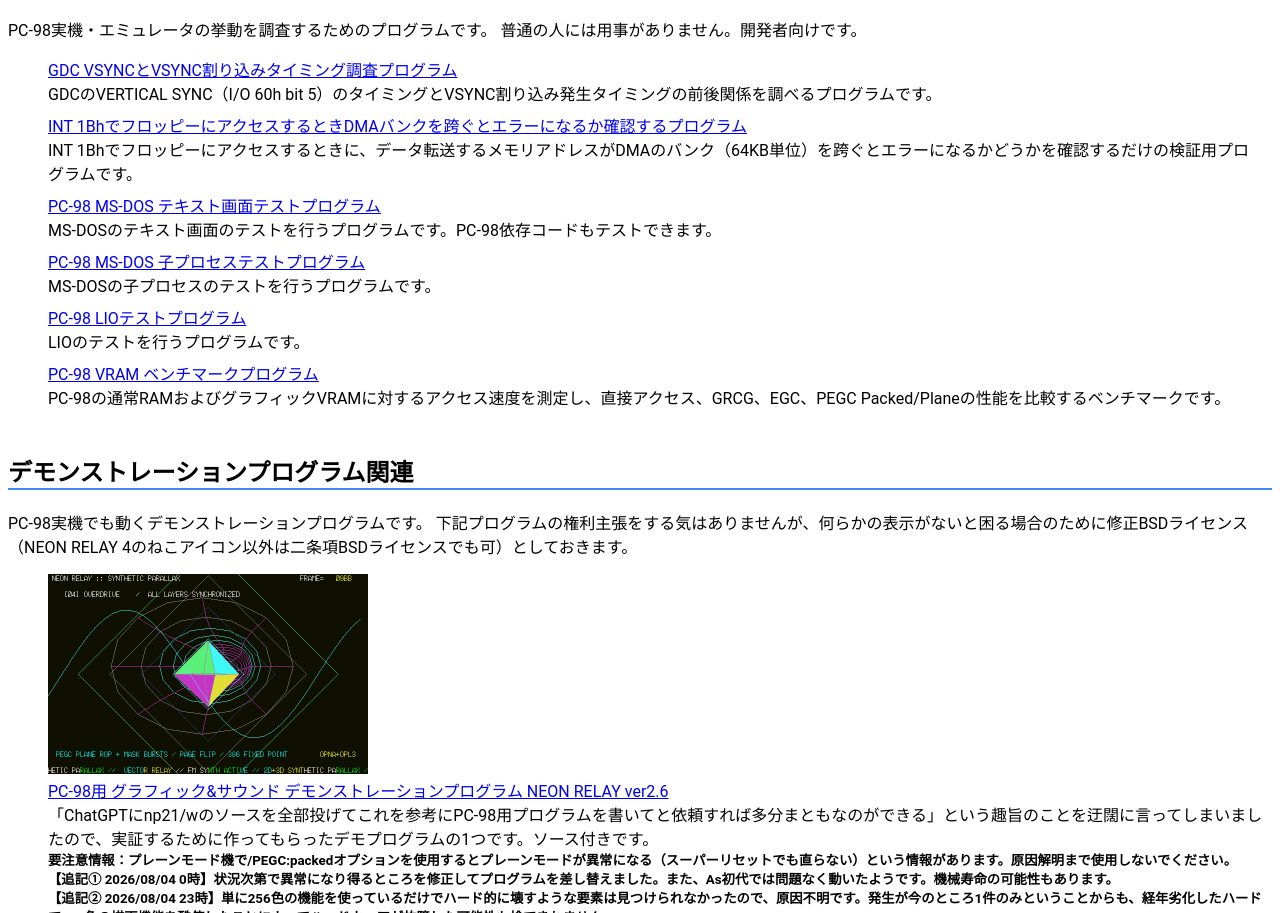
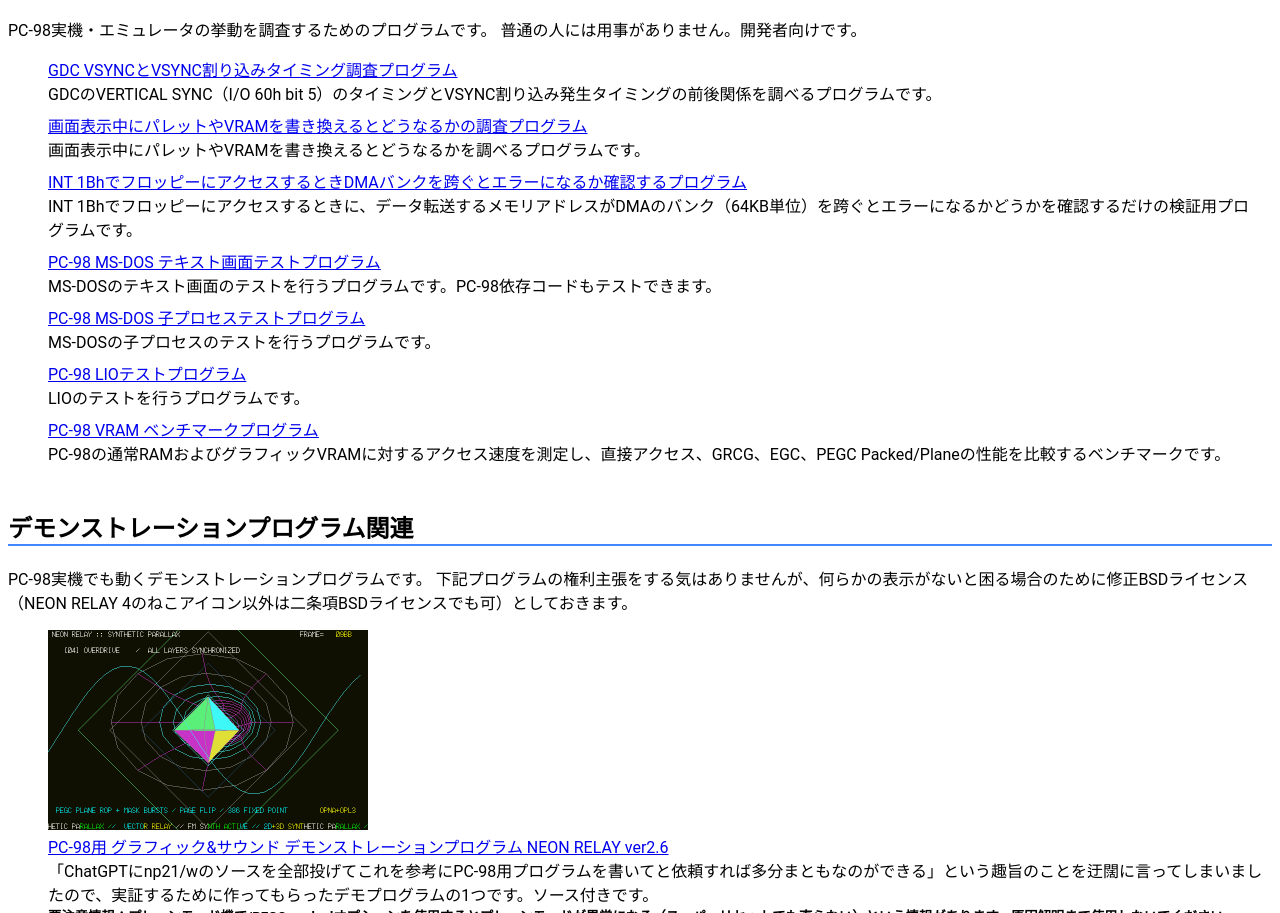
Before and after one commit to SimK98/np21w, a plain HTML site: page download.html in a window 1280 px wide. Shown: the part 5589-6502 px from the top of the page. Drawn offline with Linux system fonts and the light colour scheme.

Commit message:
画面表示中にパレットやVRAMを書き換えるとどうなるかの調査プログラム

```diff
--- a/download.html
+++ b/download.html
@@ -296,6 +296,10 @@
 	<div class="downloadContents">
 		<a href="https://drive.google.com/file/d/1daO0W9cecp1MuvaiYFwKjmfJYOUWuWlL/view?usp=drive_link">GDC VSYNCとVSYNC割り込みタイミング調査プログラム</a><br>
 		GDCのVERTICAL SYNC（I/O 60h bit 5）のタイミングとVSYNC割り込み発生タイミングの前後関係を調べるプログラムです。
+	</div>
+	<div class="downloadContents">
+		<a href="https://drive.google.com/file/d/1_K0HlPmlAdWhhMH4Eu24Tzt6ox_DBTSI/view?usp=drive_link">画面表示中にパレットやVRAMを書き換えるとどうなるかの調査プログラム</a><br>
+		画面表示中にパレットやVRAMを書き換えるとどうなるかを調べるプログラムです。
 	</div>
 	<div class="downloadContents">
 		<a href="https://drive.google.com/file/d/1X61Z40D3xFfxfWGf_-UkGaT0P_XwXv1_/view?usp=drive_link">INT 1BhでフロッピーにアクセスするときDMAバンクを跨ぐとエラーになるか確認するプログラム</a><br>
```
